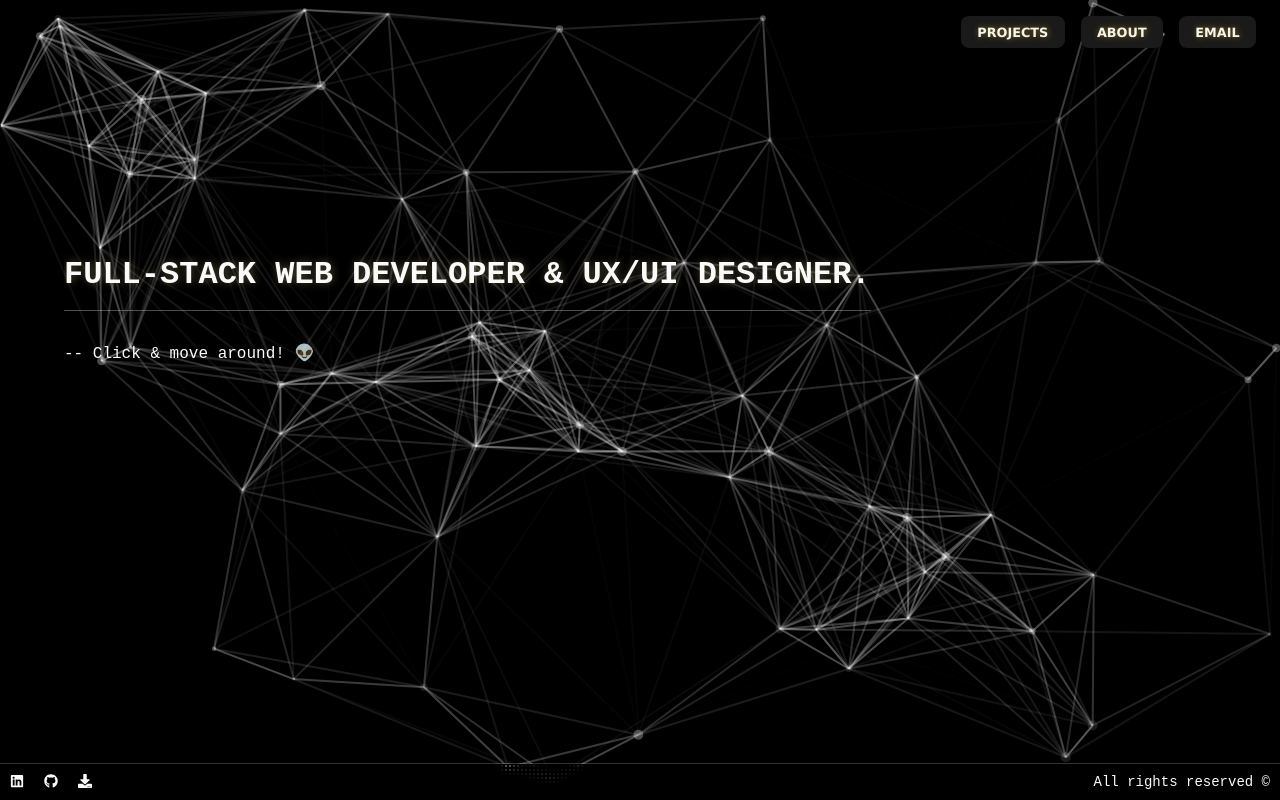
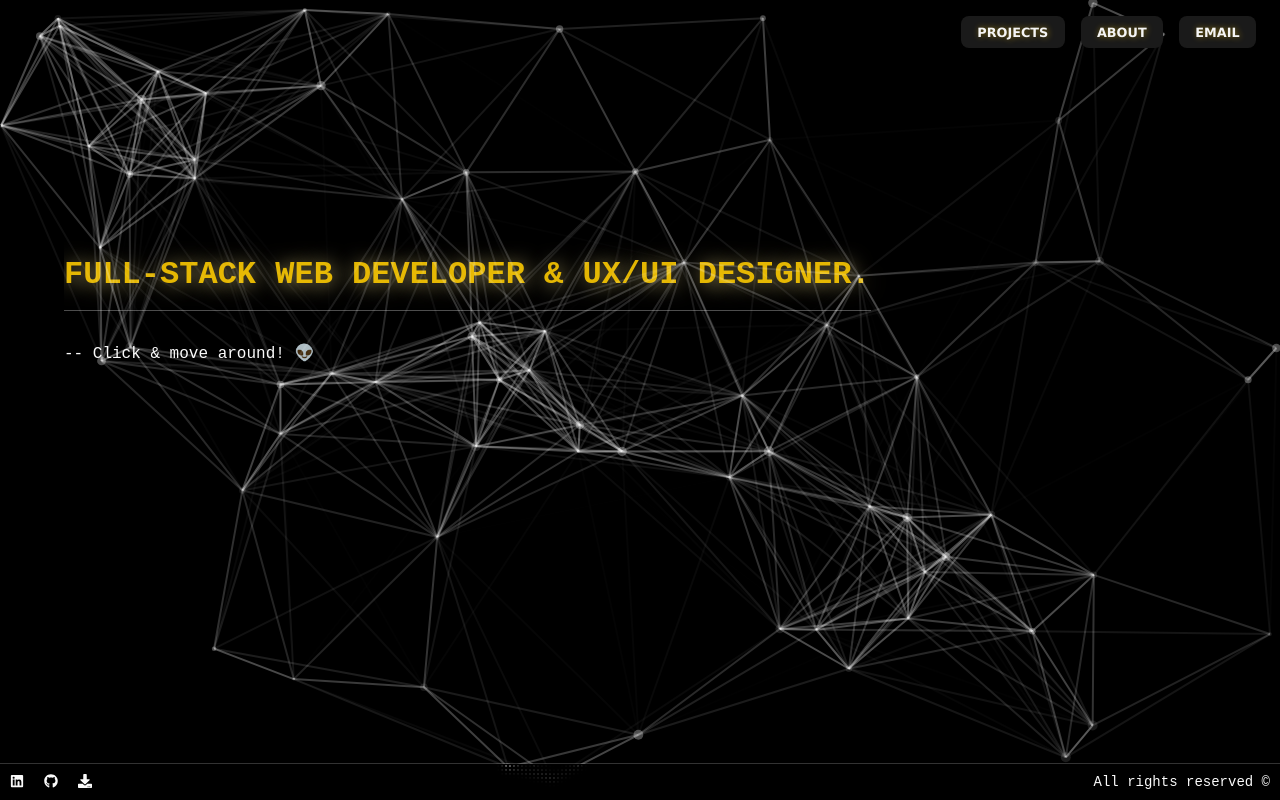
Before and after one commit to h-aburesha/my-next-website, a Next.js app: page / in a window 1280 px wide. Built offline with nearby package versions, Linux system fonts and the light colour scheme.

Commit message:
title styling

```diff
--- a/styles/globals.css
+++ b/styles/globals.css
@@ -213,7 +213,8 @@ article {
     margin-top: 10%;
     font-weight: bold;
     margin-bottom: 0.5em;
-    text-shadow: rgba(243, 223, 144, 0.326) 1px 0 8px;
+    text-shadow: rgb(243 223 144 / 73%) 2px 2px 20px;
+    color: rgb(255 204 0 / 88%);
 }
 
 button {
```
